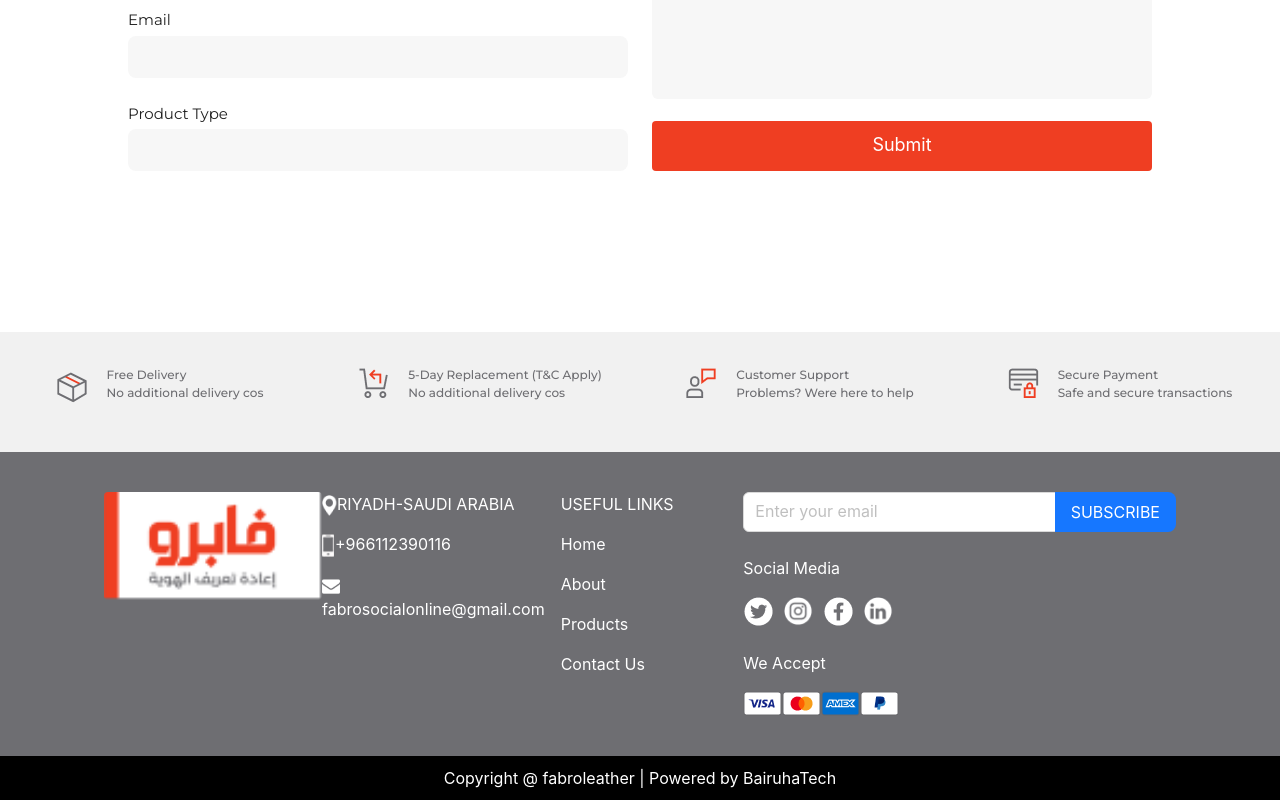
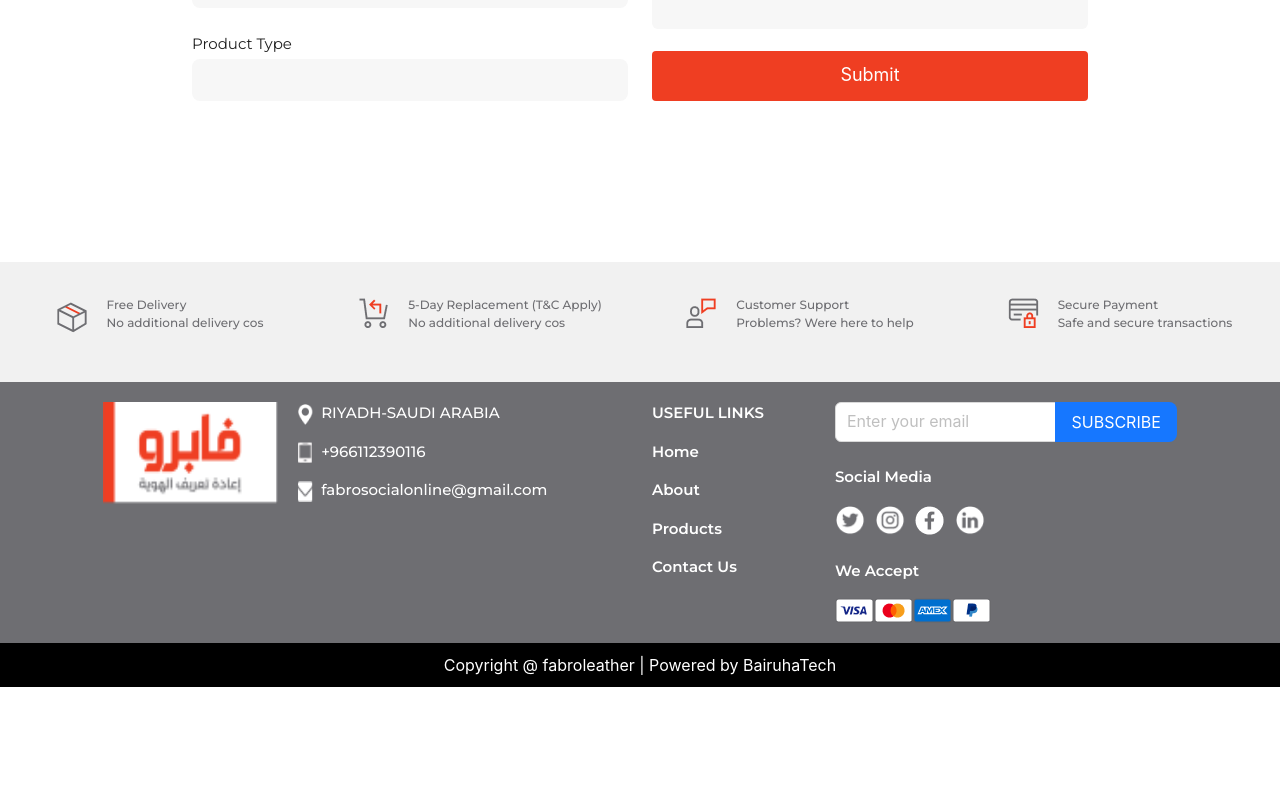
Before and after one commit to bairuhatech/Fabro, a React (Create React App) app: page / in a window 1280 px wide. Shown: the part 1948-2748 px from the top of the page. After the commit the page ends 2635 px from the top, so only its background shows below. Built offline with nearby package versions, Linux system fonts and the light colour scheme; the HTML template or start-up script is replaced by a standard one.

Commit message:
updated footer

```diff
--- a/src/App/contactScreen/styles.scss
+++ b/src/App/contactScreen/styles.scss
@@ -18,7 +18,7 @@
   }
 }
 .contactScreen-Box3 {
-  width: 80%;
+  width: 70%;
   min-height: 60vh;
 
   @media screen and (min-width: 320px) and (max-width: 768px) {
--- a/src/App/productScreen/component/block1.tsx
+++ b/src/App/productScreen/component/block1.tsx
@@ -18,7 +18,6 @@ const FindYourProjuct = () => {
   return (
     <div>
       <div className="findYourProjuct-Box1">Our Product Collections</div>
-      {/* <div className="findYourProjuct-Box2"> */}
       <Row>
         {productData.map((product, index) => (
           <Col md={2} sm={4} xs={6} key={index}>
@@ -30,7 +29,6 @@ const FindYourProjuct = () => {
         ))}
       </Row>
     </div>
-    // </div>
   );
 };
 
--- a/src/App/productScreen/styles.scss
+++ b/src/App/productScreen/styles.scss
@@ -2,7 +2,7 @@
 // mainpage===================>>>>>>>>>>>>>>>>>
 .productScreen-Box1 {
   width: 100%;
-  min-height: 100vh;
+  // min-height: 100vh;
   background-color: vars.$primary3;
 
   @media screen and (min-width: 320px) and (max-width: 768px) {
@@ -10,7 +10,8 @@
   }
 }
 .productScreen-Box2 {
-  min-height: 50vh;
+  // min-height: 50vh;
+  padding: 50px;
   display: flex;
   justify-content: center;
   align-items: center;
@@ -20,14 +21,14 @@
 }
 .productScreen-Box3 {
   width: 80%;
-  min-height: 40vh;
+  // min-height: 40vh;
   @media screen and (min-width: 320px) and (max-width: 768px) {
     height: 40%;
   }
 }
 
 .productScreen-Box4 {
-  min-height: 50vh;
+  // min-height: 50vh;
   background-image: url(../../asset/image/BgImg.png);
   background-repeat: no-repeat;
   background-size: 100% 100%;
@@ -39,6 +40,7 @@
   }
 }
 .productScreen-Box5 {
+  padding: 22px;
   width: 100%;
 
   @media screen and (min-width: 320px) and (max-width: 768px) {
@@ -94,7 +96,11 @@
   display: flex;
   align-items: center;
   justify-content: center;
+  @media screen and (min-width: 320px) and (max-width: 768px) {
+    font-size: 24px;
+  }
 }
+
 .productCollection-Box2 {
   display: flex;
   justify-content: center;
--- a/src/component/websiteFooter/index.tsx
+++ b/src/component/websiteFooter/index.tsx
@@ -21,45 +21,39 @@ function WebsiteFooter() {
       <div className="websiteFooter-Box1">
         <div className="websiteFooter-Box2">
           <Row>
-            <Col md={5}>
-              <div
-                className=""
-                style={{
-                  display: "flex",
-                  justifyContent: "space-evenly",
-                }}
-              >
-                <div>
+            <Col md={6} lg={2}>
+              <div className="websiteFooter-Box12345">
                 <img className="websiteFooter-Img1" src={FabriImage} />
               </div>
+            </Col>
+            <Col md={6} lg={4}>
               <div>
-                  <p className="websiteFooter-textesssss">
-                    <img src={location} className="websiteFooter----imagesss" />
+                <p className="websiteFooter-Txt1">
+                  <img src={location} className="websiteFooter-Img2" />
                   RIYADH-SAUDI ARABIA
                 </p>
-                  <p className="websiteFooter-textesssss">
-                    <img src={Phone} />
+                <p className="websiteFooter-Txt1">
+                  <img src={Phone} className="websiteFooter-Img2" />
                   +966112390116
                 </p>
-                  <p className="websiteFooter-textesssss">
-                    <img src={Mailfrom} />
+                <p className="websiteFooter-Txt1">
+                  <img src={Mailfrom} className="websiteFooter-Img2" />
                   fabrosocialonline@gmail.com
                 </p>
               </div>
+            </Col>
+            <Col md={6} lg={2}>
+              <div>
+                <p className="websiteFooter-Txt2">USEFUL LINKS</p>
+                <p className="websiteFooter-Txt2">Home</p>
+                <p className="websiteFooter-Txt2">About</p>
+                <p className="websiteFooter-Txt2">Products</p>
+                <p className="websiteFooter-Txt2">Contact Us</p>
               </div>
             </Col>
-            <Col md={2}>
-              <div className="websiteFooter-Box333">
-                <p className="websiteFooter-Txt1">USEFUL LINKS</p>
-                <p className="websiteFooter-Txt1">Home</p>
-                <p className="websiteFooter-Txt1">About</p>
-                <p className="websiteFooter-Txt1">Products</p>
-                <p className="websiteFooter-Txt1">Contact Us</p>
-              </div>
-            </Col>
-            <Col md={5}>
+            <Col md={6} lg={4}>
               <div>
-                <div className="">
+                {/* <div className=""> */}
                 <Input.Search
                   placeholder="Enter your email"
                   allowClear
@@ -67,27 +61,27 @@ function WebsiteFooter() {
                   size="large"
                   className="websitefooter-inputsearch"
                 />
-                </div>
+                {/* </div> */}
                 <div>
                   <br />
-                  <p className="websiteFooter-Txt1">Social Media</p>
-                  <div className="websiteFooter-Box444">
-                    <div className="websiteFooter-Img2">
-                      <img src={Twitter} />
+                  <p className="websiteFooter-Txt2">Social Media</p>
+                  <div className="websiteFooter-Box4">
+                    <div>
+                      <img className="websiteFooter-Img3" src={Twitter} />
                     </div>
                     <div className="">
-                      <img className="websiteFooter-Img2" src={Instagram} />
+                      <img className="websiteFooter-Img3" src={Instagram} />
                     </div>
                     <div>
                       <img src={Facebook} />
                     </div>
                     <div className="">
-                      <img className="websiteFooter-Img2" src={Inimage} />
+                      <img className="websiteFooter-Img3" src={Inimage} />
                     </div>
                   </div>
                   <br />
-                  <p className="websiteFooter-Txt1">We Accept</p>
-                  <div style={{ display: "flex" }}>
+                  <p className="websiteFooter-Txt2">We Accept</p>
+                  <div className="websiteFooter-Box5">
                     <img src={Visa} />
                     <img src={visa2} />
                     <img src={Amex} />
@@ -99,7 +93,7 @@ function WebsiteFooter() {
           </Row>
         </div>
       </div>
-      <div className="websiteFooter-Boxes">
+      <div className="websiteFooter-Box6">
         Copyright @ fabroleather | Powered by BairuhaTech
       </div>
     </>
--- a/src/component/websiteFooter/styles.scss
+++ b/src/component/websiteFooter/styles.scss
@@ -1,3 +1,4 @@
+@use "../../config/variables.scss" as vars;
 .websiteFooter-Box1 {
   // min-height: 50%;
   width: 100%;
@@ -9,53 +10,77 @@
 .websiteFooter-Box2 {
   // height: 30vh;
   padding: 40px;
-  width: 90%;
-}
-.websiteFooter-Box3 {
-  display: flex;
-  align-items: center;
-  justify-content: end;
-}
-.websiteFooter-Box4 {
-  display: flex;
-  justify-content: space-around;
-}
-.websiteFooter-Txt1 {
-  color: #fff !important;
+  width: 76%;
+  @media screen and (min-width: 320px) and (max-width: 768px) {
+    padding: 10px;
+  }
+  @media screen and (min-width: 990px) and (max-width: 1160px) {
+    width: 100%;
+    padding: 20px;
+  }
+  @media screen and (min-width: 1160px) and (max-width: 1373px) {
+    width: 87%;
+    padding: 20px;
+  }
 }
 
-.websiteFooter-Box444 {
+.websiteFooter-Box4 {
   display: flex;
   justify-content: space-between;
   width: 150px;
 }
-.websiteFooter-Img2 {
-  height: 30px;
-  width: 30px;
+.websiteFooter-Box5 {
+  display: flex;
 }
-.websiteFooter-Boxes {
+.websiteFooter-Box6 {
   display: flex;
   justify-content: center;
   color: #fff;
   background-color: black;
   padding: 10px;
 }
+
+.websiteFooter-Img2 {
+  width: 15px;
+  height: 21px;
+  margin-right: 8px;
+}
+.websiteFooter-Img3 {
+  height: 30px;
+  width: 30px;
+}
+
+.websiteFooter-Txt1 {
+  color: white;
+  font-family: vars.$Poppins-Medium;
+  font-size: 15px;
+  padding-left: 12px;
+}
+.websiteFooter-Txt2 {
+  color: #fff;
+  font-family: vars.$Poppins-SemiBold;
+  font-size: 15px;
+}
+
 .websiteFooter-Img1 {
-  width: 218px;
-  height: 108px;
-  border-radius: 4px;
-
+  width: 100%;
+}
+.websitefooter-inputsearch {
+  width: 100%;
   @media screen and (min-width: 320px) and (max-width: 768px) {
-    width: 150px;
-    height: 70px;
+    width: 70%;
   }
 }
-.websiteFooter----imagesss {
-  width: 15px;
-  height: 21px;
-  // padding-left: -10px;
+.websiteFooter-Box12345 {
+  display: flex;
+  justify-content: center;
+  width: 175px;
+  height: 102px;
+  border-radius: 4px;
+  @media screen and (min-width: 320px) and (max-width: 768px) {
+    height: 70px;
+    display: flex;
+    justify-content: center;
+    width: 100%;
+  }
 }
-.websiteFooter-textesssss {
-  color: white;
-  // width: 100%;
-}
```
Lines whose indentation alone changed are shown as unchanged.
